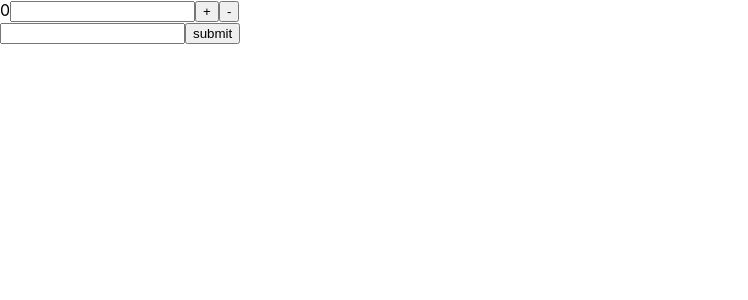
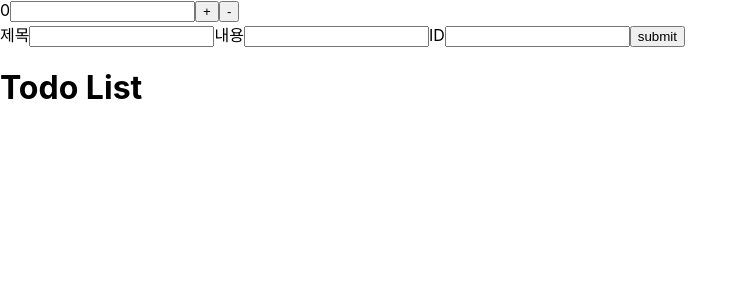
Before and after one commit to WooGie911/week2, a React (Create React App) app: page / in a window 1280 px wide. Shown: the top 300 px of the page, without its empty margins (0-748 px from the left). Built offline with nearby package versions, Linux system fonts and the light colour scheme.

Commit message:
input 받아서 store에 저장해서 콘솔에 찍는거까지 완성

```diff
--- a/src/App.js
+++ b/src/App.js
@@ -22,8 +22,8 @@ const App = () => {
   };
 
   const [input, setInput] = useState();
-  const todoList = useSelector((state) => state.todo);
-  // console.log(todoList);
+  const todoList = useSelector((state) => state.todo.user);
+  console.log(todoList);
 
   const onChangeHandlerInTodo = (e) => {
     const { name, value } = e.target;
@@ -71,9 +71,24 @@ const App = () => {
 
       <div className="centered">
         <div className="input">
+          <label className="input-Title">제목</label>
           <input
             type="text"
-            name="input"
+            name="inputTitle"
+            className="input"
+            onChange={onChangeHandlerInTodo}
+          ></input>
+          <label class="input-Body">내용</label>
+          <input
+            type="text"
+            name="inputBody"
+            className="input"
+            onChange={onChangeHandlerInTodo}
+          ></input>
+          <label class="input-Id">ID</label>
+          <input
+            type="text"
+            name="inputId"
             className="input"
             onChange={onChangeHandlerInTodo}
           ></input>
@@ -89,10 +104,10 @@ const App = () => {
         </div>
       </div>
 
-      {/* <div className="centered">
+      <div className="centered">
         <h1>Todo List</h1>
-        {todoList}
-      </div> */}
+        {/* {todoList[0].inputText} */}
+      </div>
       {/* <div className="list-wrapper">
         {todo.map((todo1) => {
           console.log(todo1);
--- a/src/redux/modules/todo.js
+++ b/src/redux/modules/todo.js
@@ -8,24 +8,32 @@ export const inputText = (payload) => {
 };
 // 초기 상태값
 const initialState = {
-  inputText: "",
+  user: [],
   // number: 0,
   // id: 0,
   // title: "",
   // body: "",
 };
 const todo = (state = initialState, action) => {
-  console.log(action.text);
+  // console.log(action.text);
   switch (action.type) {
     case INPUT_TEXT:
+      state.user.push(action.text);
       console.log(state);
       return {
         ...state,
-        inputText: action.text,
-        // id: action.text,
-        // title: action.text,
-        // body: action.text,
       };
+
+    // //수정(뒤집어써짐)
+    //       case INPUT_TEXT:
+    //       console.log(state);
+    //       return {
+    //         ...state,
+    //         user: action.text,
+    //         // id: action.text,
+    //         // title: action.text,
+    //         // body: action.text,
+    //       };
 
     default:
       return state;
```
